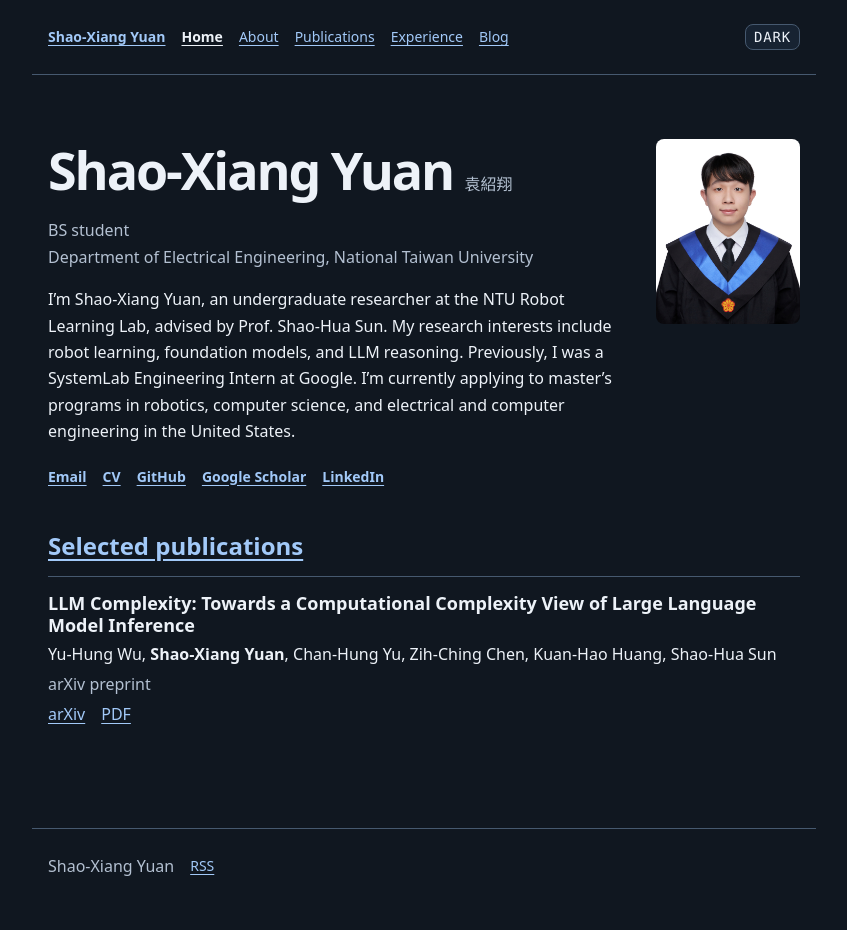
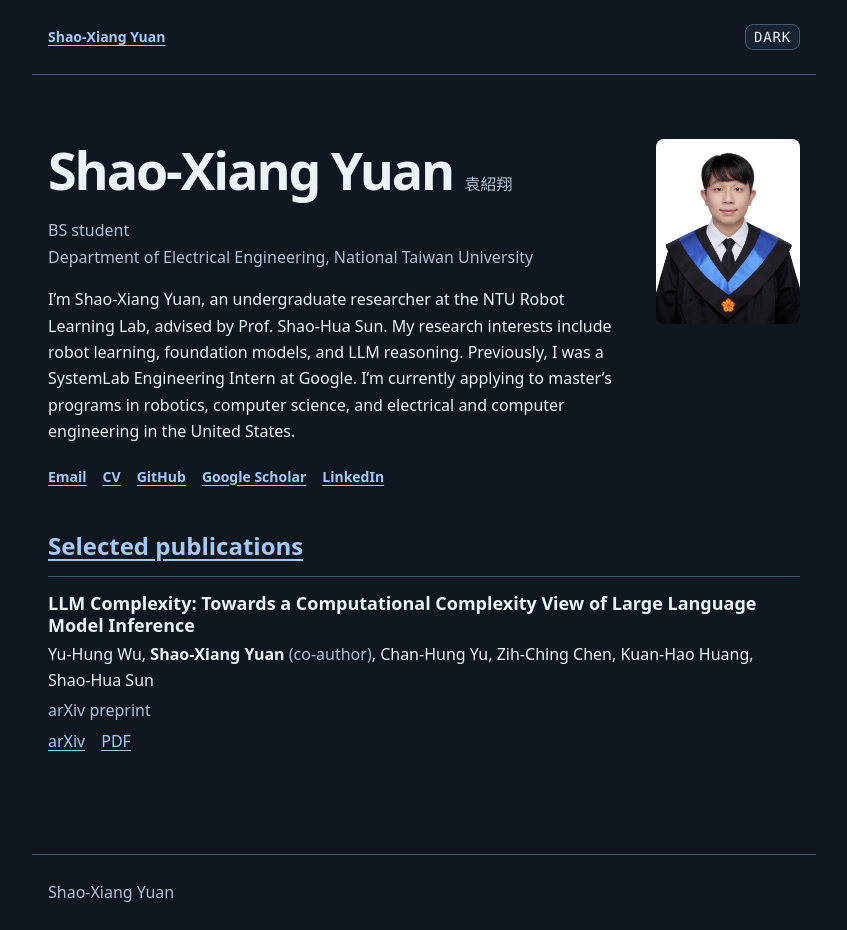
Before and after one commit to brian4685380/brian4685380.github.io, an Astro site in the folder site/: page / in a window 1280 px wide. Shown: the whole page, without its empty margins (216-1063 px from the left). Before the commit the page ends 903 px from the top, so only its background shows below. Built offline with nearby package versions, Linux system fonts and the light colour scheme; Astro itself is replaced by a stand-in of ours.

Commit message:
Simplify header and mark co-authorship

```diff
--- a/site/src/components/PublicationList.astro
+++ b/site/src/components/PublicationList.astro
@@ -18,7 +18,7 @@ const { entries, lang } = Astro.props;
       {entry.sample && <p class="sample">{ui[lang].sample}</p>}
       <p>
         {entry.authors.map((author, index) => (
-          <>{index > 0 && ', '}{author === profile.name ? <strong>{author}</strong> : author}</>
+          <>{index > 0 && ', '}{author === profile.name ? <><strong>{author}</strong> <span class="meta">({ui[lang].coAuthor})</span></> : author}</>
         ))}
       </p>
       <p class="meta">{entry.venue}</p>
--- a/site/src/data/ui.ts
+++ b/site/src/data/ui.ts
@@ -2,14 +2,14 @@ export const ui = {
   en: {
     home: 'Home', about: 'About', publications: 'Publications', experience: 'Experience', blog: 'Blog',
     selected: 'Selected publications', preprints: 'Preprints', awards: 'Awards',
-    sample: 'Sample', navigation: 'Main navigation', skip: 'Skip to content',
+    sample: 'Sample', coAuthor: 'co-author', skip: 'Skip to content',
     toggle: 'Light theme', dark: 'Dark', light: 'Light', missing: 'Page not found', back: 'Back to home',
     photo: 'Profile photo', contact: 'Contact', rss: 'RSS',
   },
   'zh-tw': {
     home: '首頁', about: '關於', publications: '著作', experience: '經歷', blog: '網誌',
     selected: '精選著作', preprints: '預印本', awards: '獎項',
-    sample: '範例', navigation: '主要導覽', skip: '跳至主要內容',
+    sample: '範例', coAuthor: '共同作者', skip: '跳至主要內容',
     toggle: '淺色主題', dark: '深色', light: '淺色', missing: '找不到頁面', back: '返回首頁',
     photo: '個人照片', contact: '聯絡方式', rss: 'RSS',
   },
--- a/site/src/layouts/Base.astro
+++ b/site/src/layouts/Base.astro
@@ -1,7 +1,7 @@
 ---
 import { profile } from '../data/profile';
 import { ui, type Language } from '../data/ui';
-import { primaryRoutes, publicLanguages, routePath } from '../lib/routes.mjs';
+import { publicLanguages, routePath } from '../lib/routes.mjs';
 import { withBase } from '../lib/url';
 import '../styles/global.css';
 
@@ -58,13 +58,6 @@ const socialImage = profile.socialImage.startsWith('TODO:')
     <a class="skip-link" href={withBase('#main')}>{copy.skip}</a>
     <header class="shell header">
       <a class="site-name" href={withBase(routePath(lang, 'home'))}>{profile.name}</a>
-      <nav aria-label={copy.navigation}>
-        {primaryRoutes.map((item) => (
-          <a href={withBase(routePath(lang, item))} aria-current={page === item ? 'page' : undefined}>
-            {copy[item as keyof typeof copy]}
-          </a>
-        ))}
-      </nav>
       <div class="controls">
         {other && <a href={withBase(routePath(other, page))} lang={other} hreflang={other}>
           {other === 'en' ? 'English' : '繁體中文'}
@@ -75,7 +68,6 @@ const socialImage = profile.socialImage.startsWith('TODO:')
     <main class="shell main" id="main"><slot /></main>
     <footer class="shell footer">
       <span>{profile.name}</span>
-      <a href={withBase(routePath(lang, 'rss'))}>{copy.rss}</a>
     </footer>
     <script>
       const toggle = document.querySelector<HTMLButtonElement>('#theme-toggle');
--- a/site/src/styles/global.css
+++ b/site/src/styles/global.css
@@ -47,10 +47,9 @@ pre { overflow: auto; }
 .header, .footer { display: flex; flex-wrap: wrap; align-items: center; gap: var(--space-md); padding-block: var(--space-lg); }
 .header { border-block-end: 1px solid var(--border); }
 .footer { border-block-start: 1px solid var(--border); color: var(--muted); }
-.header nav, .controls, .inline-list { display: flex; flex-wrap: wrap; gap: var(--space-md); align-items: center; }
+.controls, .inline-list { display: flex; flex-wrap: wrap; gap: var(--space-md); align-items: center; }
 .header a, .footer a, .controls button { font-size: 0.875rem; }
 .site-name { font-weight: 700; }
-.header a[aria-current='page'] { color: var(--text); font-weight: 700; }
 .controls button { padding: var(--space-xs) var(--space-sm); border: 1px solid var(--border); border-radius: var(--radius); background: var(--surface); color: var(--text); font-family: var(--font-code); text-transform: uppercase; letter-spacing: 0.06em; cursor: pointer; }
 .main { padding-block: var(--space-2xl); min-block-size: 55vh; }
 .intro { display: flex; flex-wrap: wrap; align-items: flex-start; gap: var(--space-xl); margin-block-end: var(--space-xl); }
```
